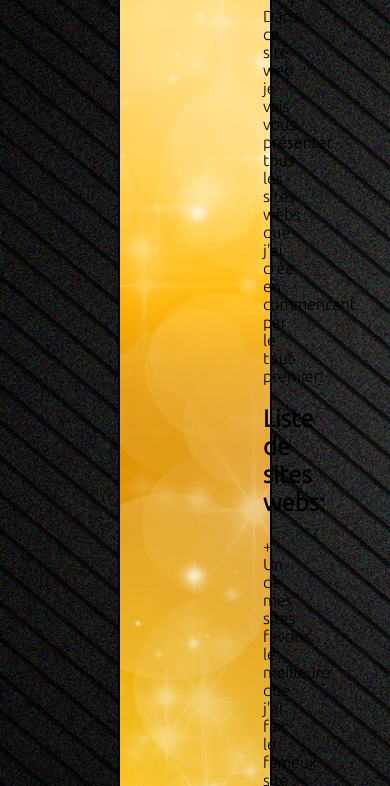
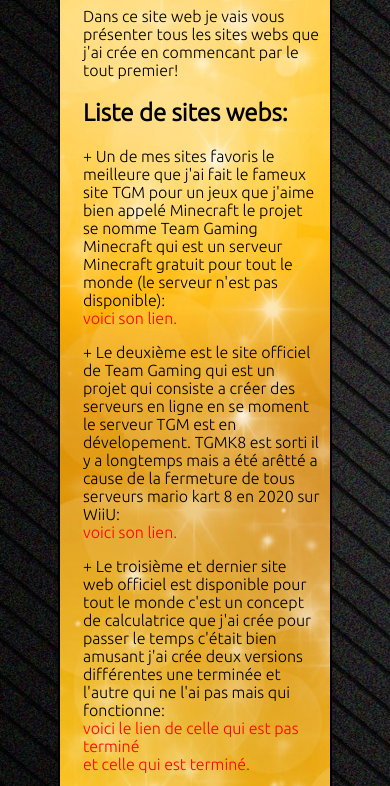
Before and after one commit to gameur-5500/all, a plain HTML site: page index.html in a window 390 px wide. Shown: the part 124-910 px from the top of the page. Drawn offline with Linux system fonts and the light colour scheme.

Commit message:
responsive
- Ajout du support mobile et grands écrans.

```diff
--- a/css/styles.css
+++ b/css/styles.css
@@ -55,3 +55,15 @@
     margin-top: 50px;
     background: url(img/fond_or.jpg);
 }
+@media screen and (max-width: 530px) {
+    #body{
+        margin-left: 50px;
+        margin-right: 50px;
+    }
+    p, h2 {
+        margin-left: 0px;
+        margin-right: 0px;
+        padding-left: 23px;
+    }
+
+}
```
